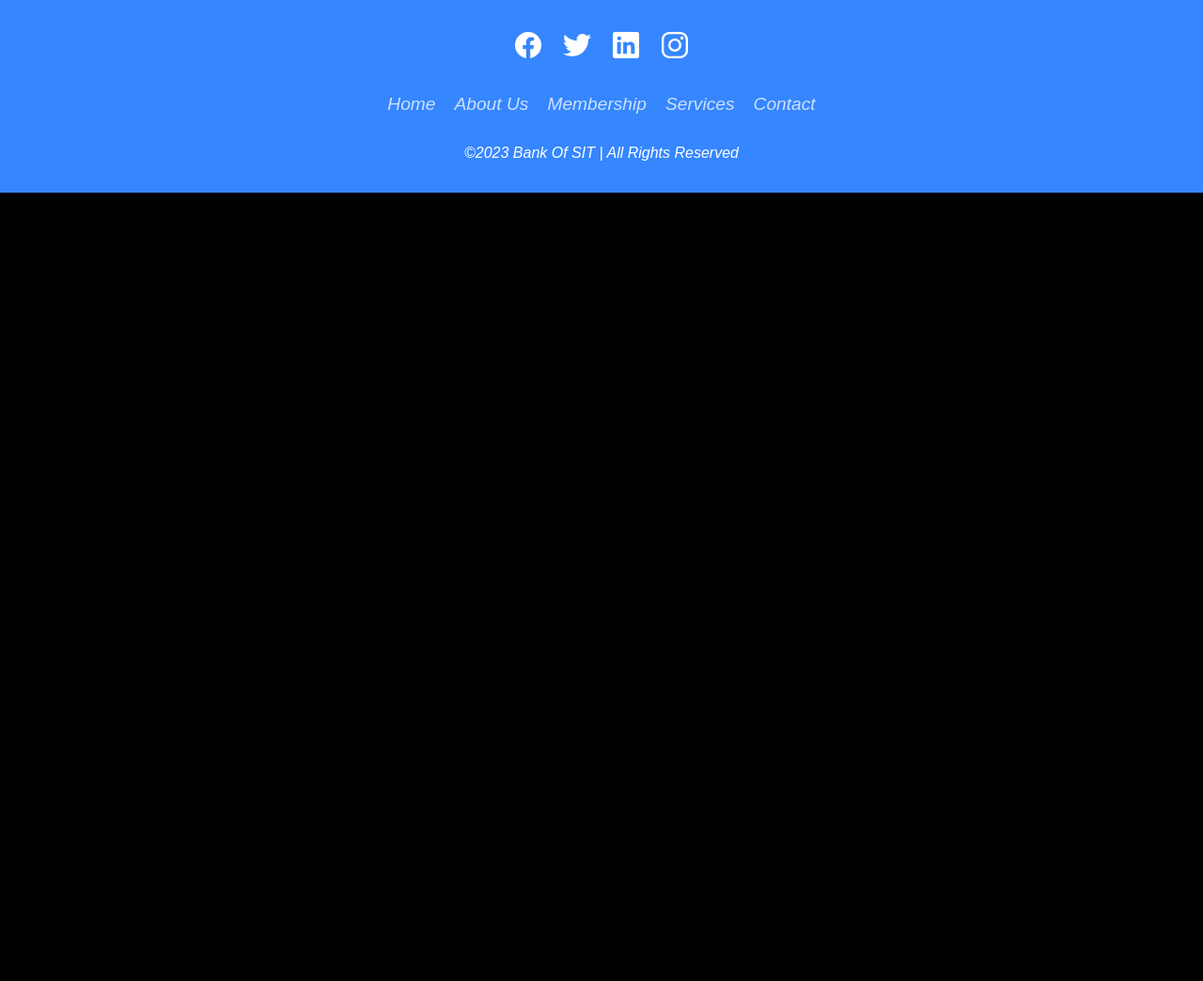
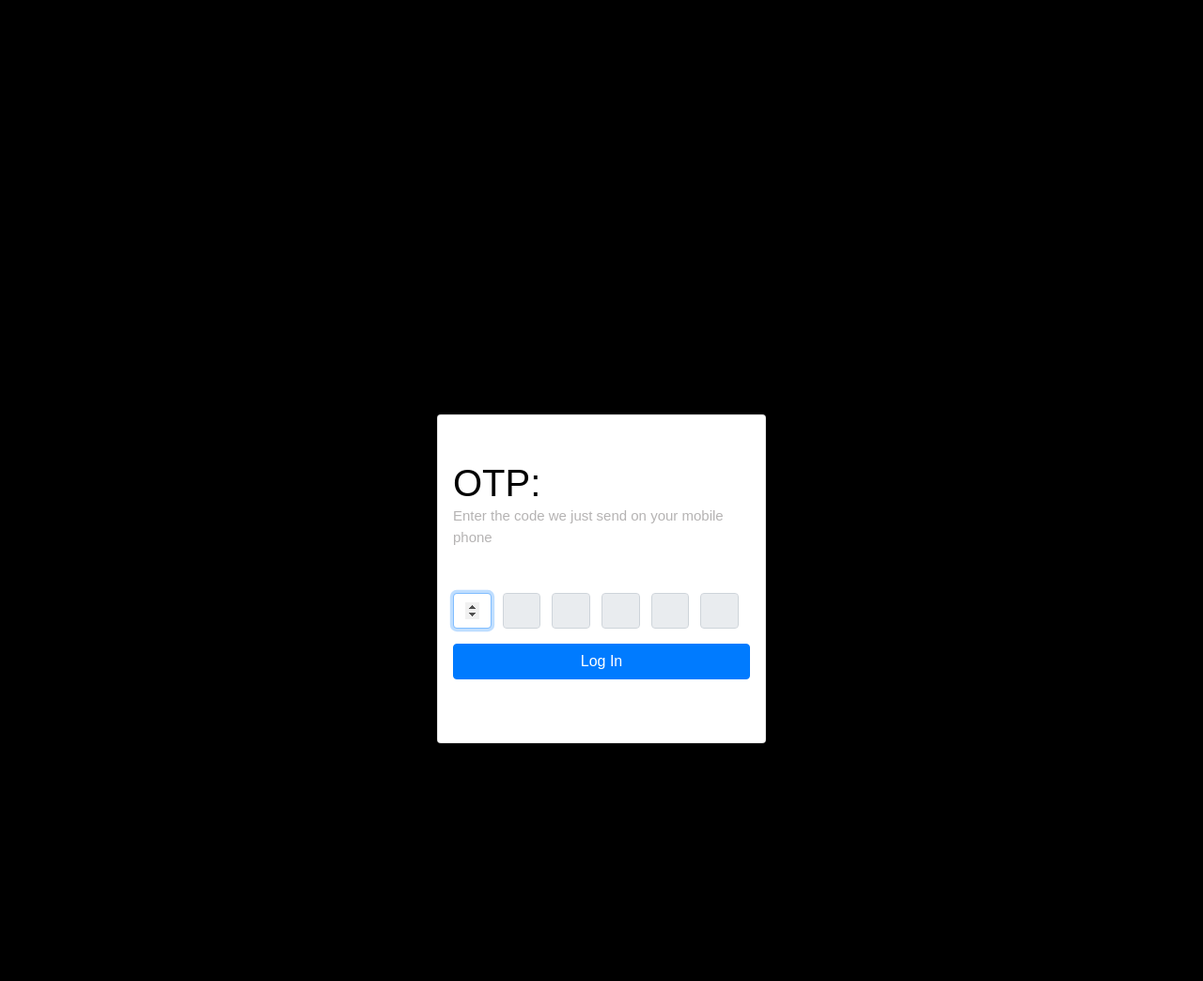
Before and after one commit to jurgen-tan-git/WebSys-Assignment2, a PHP site: page /login_otp.php in a window 1280 px wide; the page is wider, and only the part inside the window is pictured. Shown: the part 616-1660 px from the top of that part at 94% size. Before the commit the page ends 821 px from the top of that part, so only its background shows below. Run offline with PHP 8.4, Linux system fonts and the light colour scheme; the visitor is signed in with stand-in values (Sample User, id 1); some libraries are stand-ins or nearby versions.

Commit message:
Revamp the otp page

```diff
--- /dev/null
+++ b/css/phone_otp.css
@@ -0,0 +1,41 @@
+.card {
+    width: 350px;
+    padding: 10px;
+    border-radius: 20px;
+    background: #fff;
+    border: none;
+    height: 350px;
+    position: relative;
+  }
+
+  .container {
+    height: 100vh;
+  }
+  .container h1{
+    color: black    ;
+  }
+
+  body {
+    background: #eee;
+  }
+
+  .mobile-text {
+    color: #989696b8;
+    font-size: 15px;
+  }
+
+  .form-control {
+    margin-right: 12px;
+  }
+
+  .form-control:focus {
+    color: #495057;
+    background-color: #fff;
+    border-color: #ff8880;
+    outline: 0;
+    box-shadow: none;
+  }
+
+  .cursor {
+    cursor: pointer;
+  }
--- a/login.php
+++ b/login.php
@@ -94,8 +94,8 @@
 </main>
 <div class="footer-margin">
 <?php
-            include "subview/footer.inc.php";
-        ?>
+    include "subview/footer.inc.php";
+?>
 </div>
 </body>
 </html>
--- a/login_otp.php
+++ b/login_otp.php
@@ -1,28 +1,25 @@
 <!DOCTYPE html>
 <html lang="en-us">
+
 <head>
     <meta name="viewport" content="width=device-width, initial-scale=1.0">
     <title>World of Pets</title>
     <meta charset="UTF-8">
     <meta name="viewport" content="width=device-width, initial-scale=1.0">
-        <link rel="stylesheet"
-        href="https://stackpath.bootstrapcdn.com/bootstrap/4.4.1/css/bootstrap.min.css"
-        integrity=
-        "sha384-Vkoo8x4CGsO3+Hhxv8T/Q5PaXtkKtu6ug5TOeNV6gBiFeWPGFN9MuhOf23Q9Ifjh"
-        crossorigin="anonymous">
-        <link rel="stylesheet" href="css/main.css">
-        <script defer
-                src="https://code.jquery.com/jquery-3.4.1.min.js"
-                integrity="sha256-CSXorXvZcTkaix6Yvo6HppcZGetbYMGWSFlBw8HfCJo="
-                crossorigin="anonymous">
+    <link rel="stylesheet" href="https://stackpath.bootstrapcdn.com/bootstrap/4.4.1/css/bootstrap.min.css"
+        integrity="sha384-Vkoo8x4CGsO3+Hhxv8T/Q5PaXtkKtu6ug5TOeNV6gBiFeWPGFN9MuhOf23Q9Ifjh" crossorigin="anonymous">
+    <link rel="stylesheet" href="css/phone_otp.css">
+    <script defer src="https://code.jquery.com/jquery-3.4.1.min.js"
+        integrity="sha256-CSXorXvZcTkaix6Yvo6HppcZGetbYMGWSFlBw8HfCJo=" crossorigin="anonymous">
         </script>
     <script defer src="js/main.js"></script>
     <script defer src="js/login_otp.js"></script>
 </head>
+
 <body>
     <?php
     include "subview/nav.inc.php";
-            if (!isset($_SESSION['email'])){
+    if (!isset($_SESSION['email'])) {
         session_destroy();
         header("Location: login.php");
     }
@@ -35,28 +32,38 @@
     }
     ?>
     <main class="container">
-            </br></br></br></br></br>
-            <h1>Please enter OTP:</h1>
+        <div class="d-flex justify-content-center align-items-center container">
+            <div class="card py-5 px-3">
+                <h1 class="m-0">OTP:</h1>
+                <span class="mobile-text">Enter the code we just send on your mobile phone</span>
+                <div class="d-flex flex-row mt-5">
                     <form action="process/process_login.php" method="POST">
                         <div class="form-group">
                             <div class="inputfield" style="width: 100%;display: flex;justify-content: space-around;">
-                        <input type="number" maxlength="1" class="input" disabled />
-                        <input type="number" maxlength="1" class="input" disabled />
-                        <input type="number" maxlength="1" class="input" disabled />
-                        <input type="number" maxlength="1" class="input" disabled />
-                        <input type="number" maxlength="1" class="input" disabled />
-                        <input type="number" maxlength="1" class="input" disabled />
-                    </div>
-                </div>
-
+                                <input type="number" maxlength="1" class="input form-control" disabled />
+                                <input type="number" maxlength="1" class="input form-control" disabled />
+                                <input type="number" maxlength="1" class="input form-control" disabled />
+                                <input type="number" maxlength="1" class="input form-control" disabled />
+                                <input type="number" maxlength="1" class="input form-control" disabled />
+                                <input type="number" maxlength="1" class="input form-control" disabled />
                                 <input type="hidden" id="input-otp" name="input-otp" value="">
-                <?php if($login_error): ?>
+                                <?php if ($login_error): ?>
                                     <div id="loginErrorMessage" class="alert alert-danger" role="alert">
                                         <?php echo $login_error ?>
                                     </div>
                                 <?php endif; ?>
+                            </div>
+                        </div>
+
+                </div>
                 <button class="btn btn-primary" id="submit" onclick="validateOTP()" type="submit">Log In</button>
+            </div>
+        </div>
+
+
+
         </form>
+        </div>
     </main>
     <div class="footer-margin">
         <?php
@@ -64,4 +71,5 @@
         ?>
     </div>
 </body>
+
 </html>
```
Lines whose indentation alone changed are shown as unchanged.
